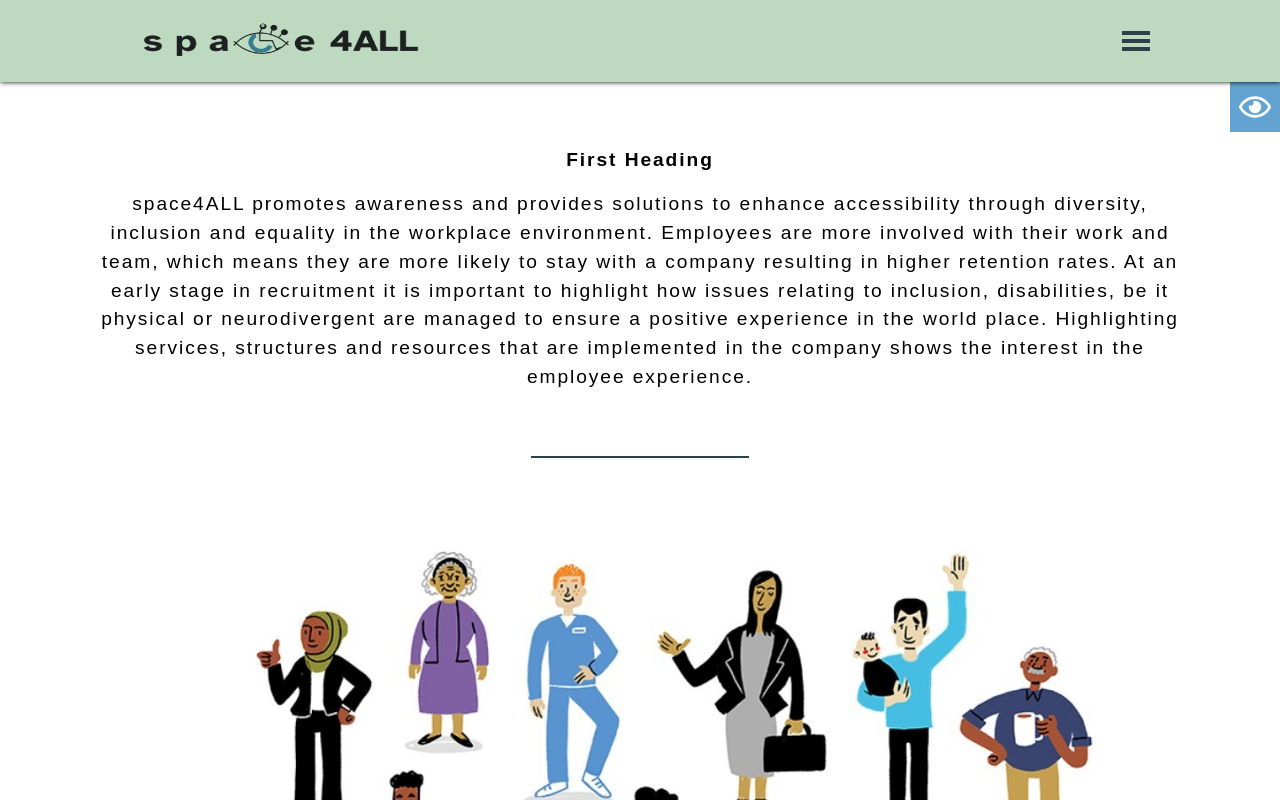
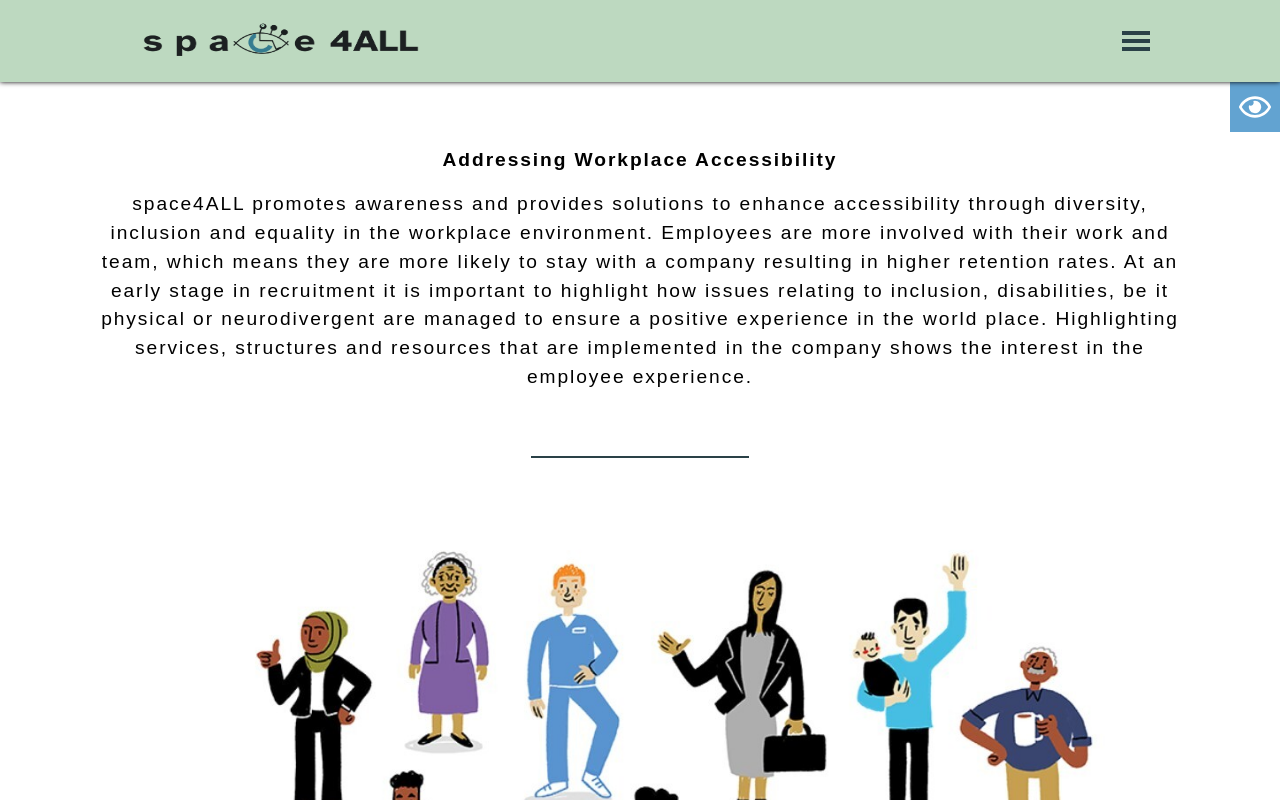
Before and after one commit to aidant842/Trust-in-SODA-Hackathon, a React (Create React App) app in the folder space4all/: page / in a window 1280 px wide. Shown: the top 800 px of the page. Built offline with nearby package versions, Linux system fonts and the light colour scheme.

Commit message:
update title on page1

```diff
--- a/space4all/src/pages/Page1.js
+++ b/space4all/src/pages/Page1.js
@@ -23,7 +23,7 @@ const Page1 = () => {
         <>
             <SplitContainer>
                 <TextWithHeader
-                    heading="First Heading"
+                    heading="Addressing Workplace Accessibility"
                     text="space4ALL promotes awareness and provides solutions to enhance accessibility through diversity, inclusion and equality in the workplace environment.
                     Employees are more involved with their work and team, which means they are more likely to stay with a company resulting in higher retention rates.
                     At an early stage in recruitment it is important to highlight how issues relating to inclusion, disabilities, be it physical or neurodivergent are managed to ensure a positive experience in the world place.
```
